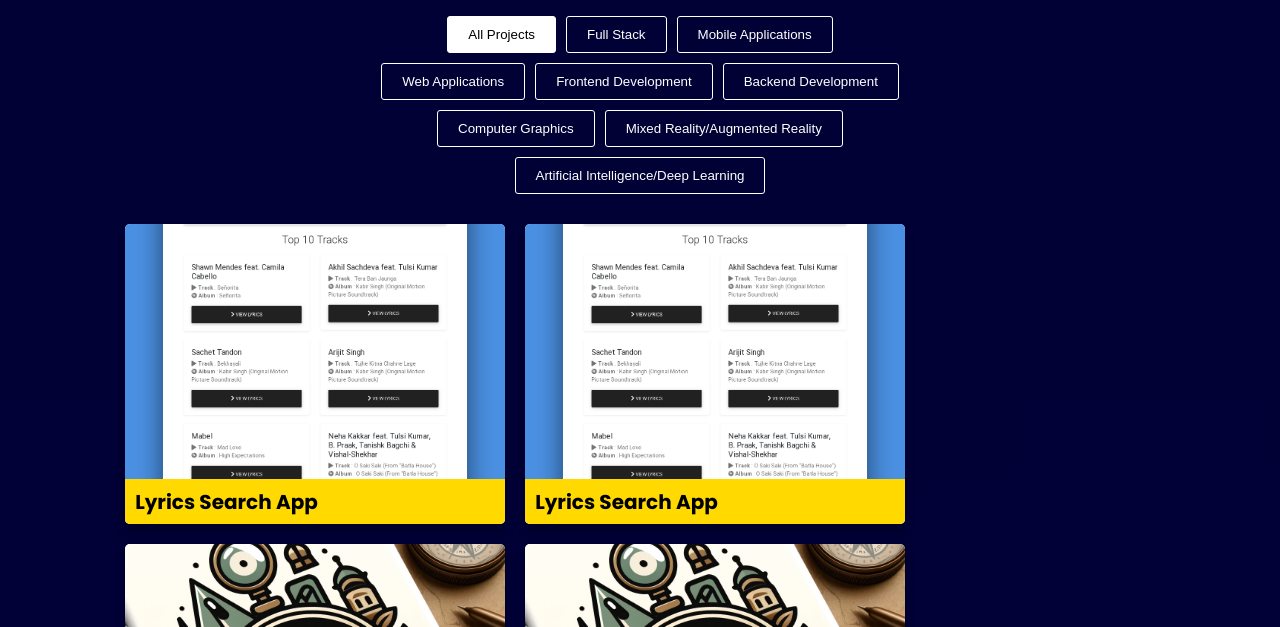
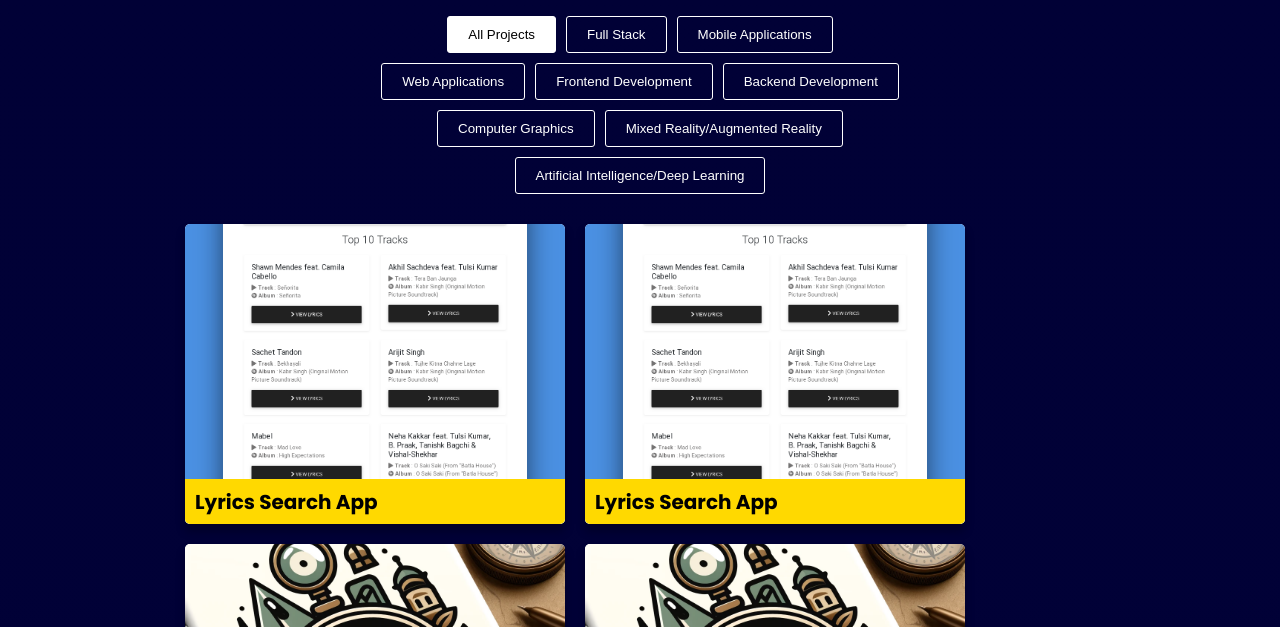
Before and after one commit to SaiSamarth123/My-Portfolio-Website, a plain HTML site: page projects/index.html in a window 1280 px wide. Shown: the part 147-774 px from the top of the page. Drawn offline with nearby package versions, Linux system fonts and the light colour scheme; files whose address does not match are found by name.

Commit message:
added projects

```diff
--- a/projects/script.js
+++ b/projects/script.js
@@ -148,7 +148,7 @@ function showProjects(projects) {
     itemSelector: ".grid-item",
     layoutMode: "fitRows",
     masonry: {
-      columnWidth: 100,
+      columnWidth: ".grid-item",
     },
   });
 
--- a/projects/style.css
+++ b/projects/style.css
@@ -273,11 +273,10 @@ header .navbar ul li a:hover {
     /* Align items to the start of the cross axis */
     gap: 1.5rem;
     /* Adjust the gap to your preference */
-    padding: 0;
-    /* Make sure there is no padding throwing off the centering */
-    margin: auto;
-    /* Center the container */
-    /* width: fit-content; */
+    margin: 2rem auto;
+    /* Vertical margin for spacing, auto for horizontal centering */
+    max-width: calc(30rem * 3 + 1.5rem * 2);
+    /* for 3 boxes, and 2 gaps */
     /* Adjust the width based on the children's width */
 }
 
```
